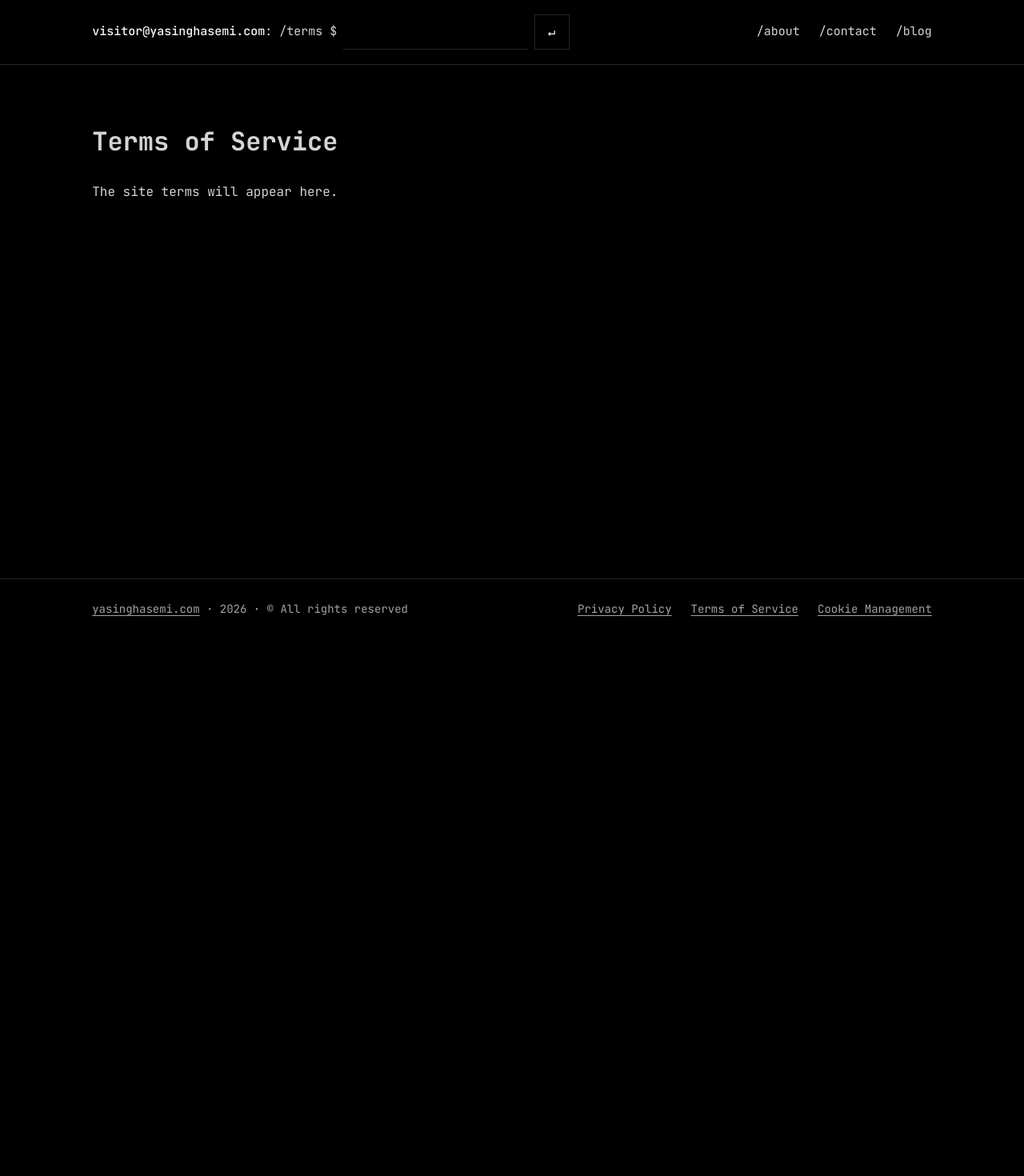
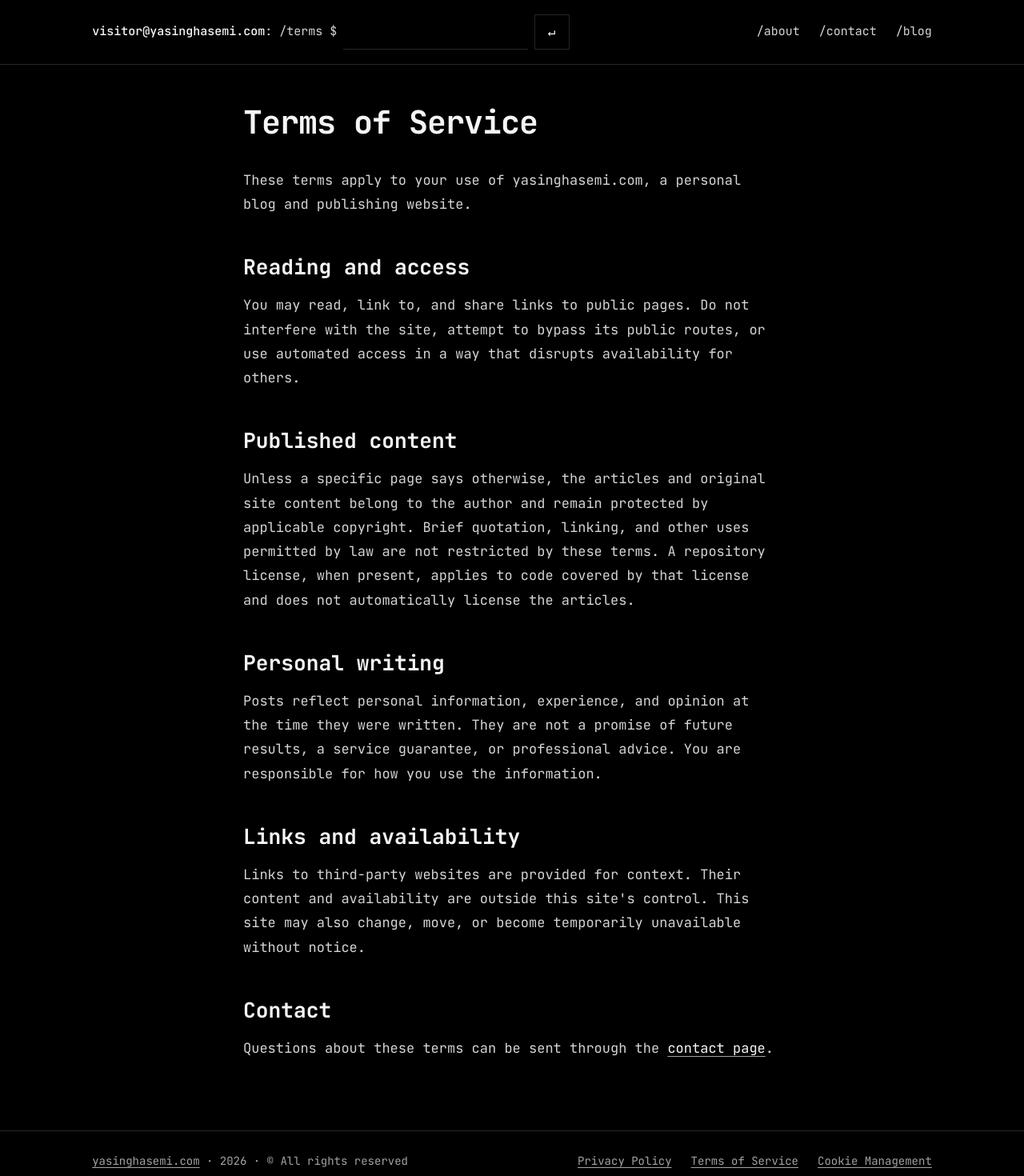
Before and after one commit to SupernovifieD/yasinghasemi.com, a Next.js app: page /terms in a window 1280 px wide. Shown: the top 1470 px of the page at 80% size. Before the commit the page ends 800 px from the top, so only its background shows below. Built offline with nearby package versions, Linux system fonts and the light colour scheme.

Commit message:
content(policy): add personal blog terms

```diff
--- a/app/terms/page.tsx
+++ b/app/terms/page.tsx
@@ -1,8 +1,46 @@
+import { ReadingLayout } from "@/components/reading-layout";
+
 export default function TermsPage() {
   return (
-    <main id="main-content">
+    <ReadingLayout>
       <h1>Terms of Service</h1>
-      <p>The site terms will appear here.</p>
-    </main>
+      <p>
+        These terms apply to your use of yasinghasemi.com, a personal blog and
+        publishing website.
+      </p>
+      <h2>Reading and access</h2>
+      <p>
+        You may read, link to, and share links to public pages. Do not interfere
+        with the site, attempt to bypass its public routes, or use automated
+        access in a way that disrupts availability for others.
+      </p>
+      <h2>Published content</h2>
+      <p>
+        Unless a specific page says otherwise, the articles and original site
+        content belong to the author and remain protected by applicable
+        copyright. Brief quotation, linking, and other uses permitted by law are
+        not restricted by these terms. A repository license, when present,
+        applies to code covered by that license and does not automatically
+        license the articles.
+      </p>
+      <h2>Personal writing</h2>
+      <p>
+        Posts reflect personal information, experience, and opinion at the time
+        they were written. They are not a promise of future results, a service
+        guarantee, or professional advice. You are responsible for how you use
+        the information.
+      </p>
+      <h2>Links and availability</h2>
+      <p>
+        Links to third-party websites are provided for context. Their content
+        and availability are outside this site&apos;s control. This site may
+        also change, move, or become temporarily unavailable without notice.
+      </p>
+      <h2>Contact</h2>
+      <p>
+        Questions about these terms can be sent through the{" "}
+        <a href="/contact">contact page</a>.
+      </p>
+    </ReadingLayout>
   );
 }
```
Also changed, not shown: 1 other file (tests, documents, lock files or other folders).
